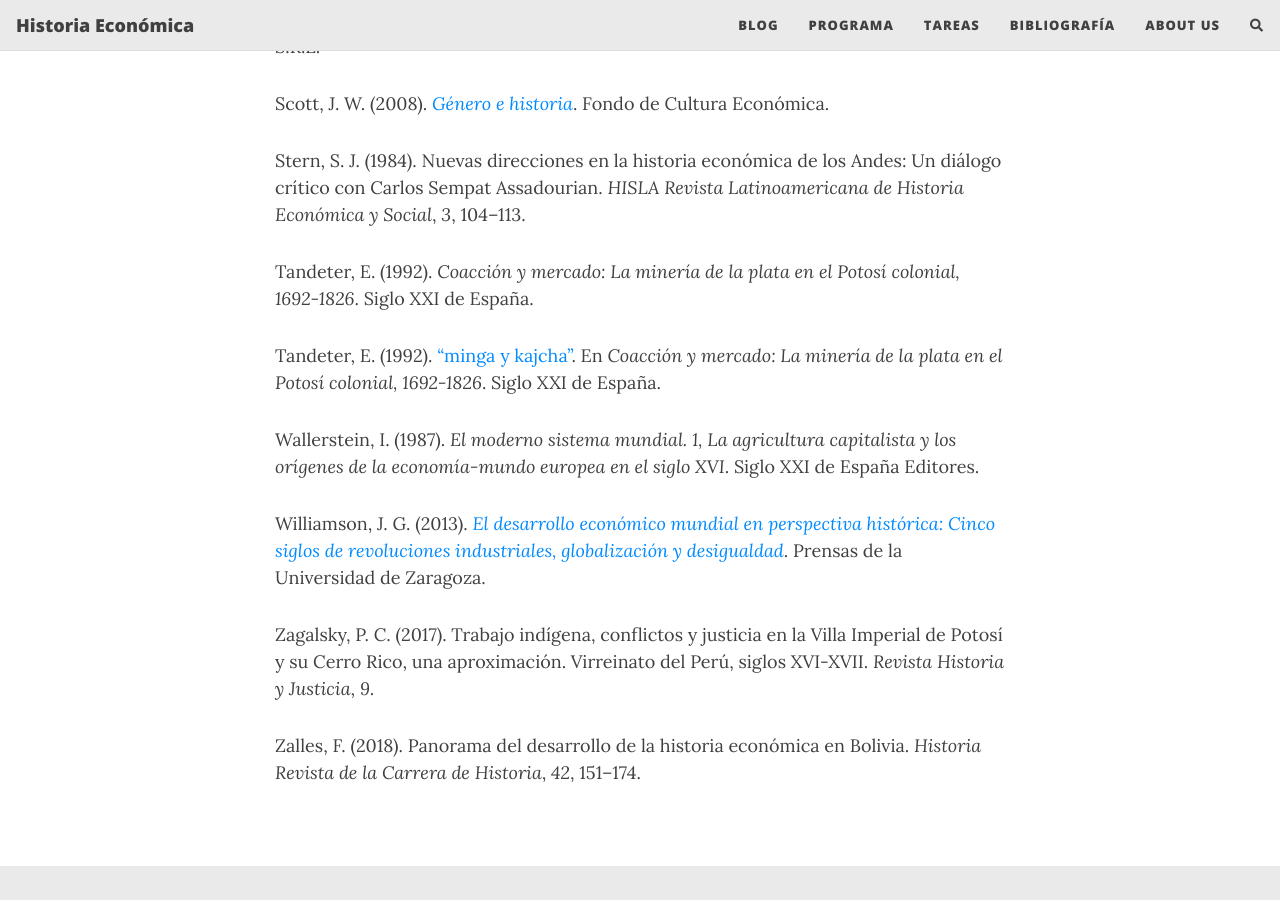
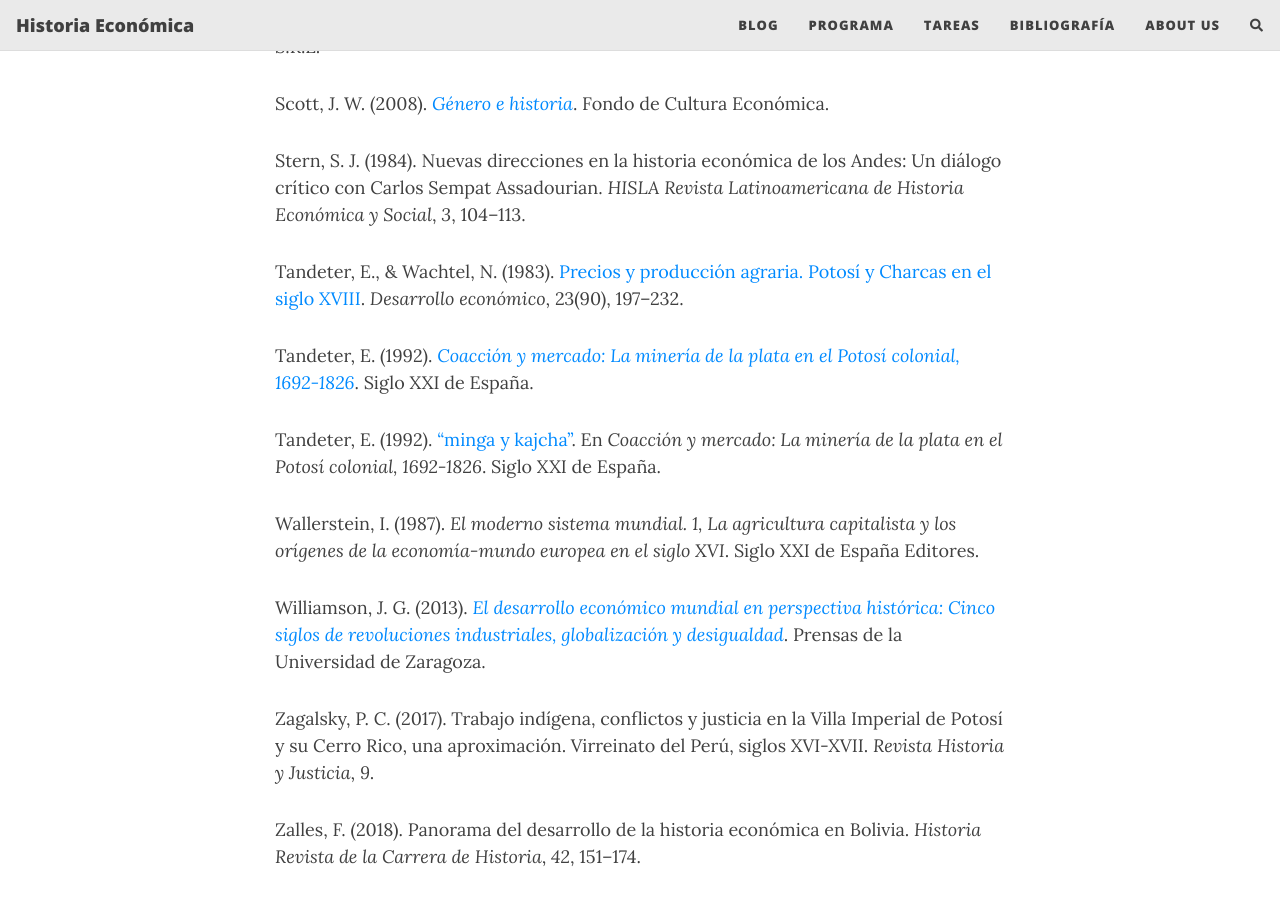
Before and after one commit to NigelCaspa/historiaeconomica, a Jekyll site: the page built from bibliografia.md, in a window 1280 px wide and 900 px high, scrolled down 8017 px. Built offline with Jekyll 4.4.1, drawn with Linux system fonts in a browser that asks for light colours; nearby versions of some CDN libraries; comment, search, counter and statistics services are not loaded.

Commit message:
actualizo bibliografía

```diff
--- a/bibliografia.md
+++ b/bibliografia.md
@@ -176,12 +176,13 @@ Rojas, C. (1977). *Historia financiera de Bolivia*. Editorial Universitaria de l
 
 Socolow, S. (1999). *[Los mercaderes del Buenos Aires virreinal: Familia y comercio](https://nigelcaspa.github.io/historiaeconomica/pdf/1991_socolow-losmercaderesriodelaplata.pdf)*. Flores S.R.L.
 
-
 Scott, J. W. (2008). *[Género e historia](https://nigelcaspa.github.io/historiaeconomica/pdf/2008_scott,joanh-género&historia.pdf)*. Fondo de Cultura Económica.
 
 Stern, S. J. (1984). Nuevas direcciones en la historia económica de los Andes: Un diálogo crítico con Carlos Sempat Assadourian. *HISLA Revista Latinoamericana de Historia Económica y Social*, *3*, 104–113.
 
-Tandeter, E. (1992). *Coacción y mercado: La minería de la plata en el Potosí colonial, 1692-1826*. Siglo XXI de España.
+Tandeter, E., & Wachtel, N. (1983). [Precios y producción agraria. Potosí y Charcas en el siglo XVIII](https://nigelcaspa.github.io/historiaeconomica/pdf/1983-tandeter&wachtell-preciosyproducción.pdf). *Desarrollo económico*, 23(90), 197–232.
+
+Tandeter, E. (1992). [*Coacción y mercado: La minería de la plata en el Potosí colonial, 1692-1826*](https://3lib.net/md5/94F82382ECE0EDE94FFEF6C66BA1A8B4). Siglo XXI de España.
 
 Tandeter, E. (1992). ["minga y kajcha"](https://nigelcaspa.github.io/historiaeconomica/pdf/1992-tandeter-coaccion&mercado.pdf). En *Coacción y mercado: La minería de la plata en el Potosí colonial, 1692-1826*. Siglo XXI de España.
 
```
